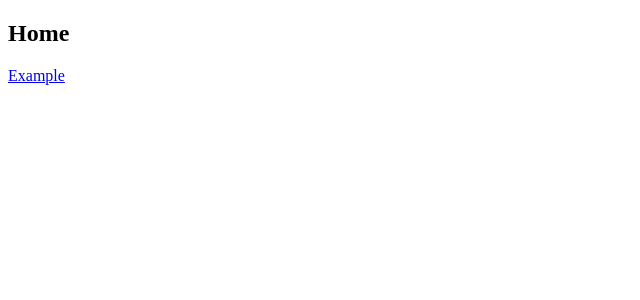
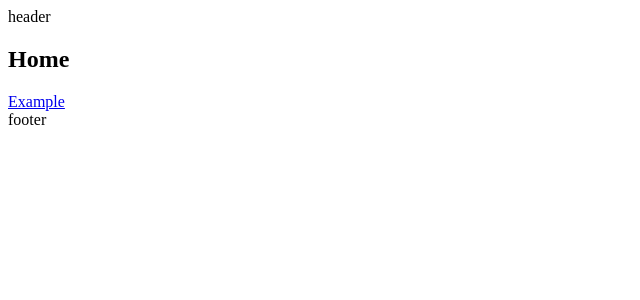
Before and after one commit to katherine0325/simple-client, a React (Create React App) app: page / in a window 1280 px wide. Shown: the top 300 px of the page, without its empty margins (0-640 px from the left). Built offline with nearby package versions, Linux system fonts and the light colour scheme; what alt would draw is missing.

Commit message:
add layout

```diff
--- a/src/App.js
+++ b/src/App.js
@@ -1,5 +1,7 @@
 import React from "react";
 import { BrowserRouter as Router, Route } from "react-router-dom";
+
+import DefaultLayout from './layout/default';
 
 import Home from './pages/home/Home';
 import Example from './pages/example/Example';
@@ -7,8 +9,9 @@ import Example from './pages/example/Example';
 const AppRouter = () => (
   <Router>
     <div>
-      <Route path="/" exact component={Home} />
-      <Route path="/example/" component={Example} />
+      <Route path="/home" exact component={Home} />
+      <DefaultLayout path="/" exact component={Home} />
+      <DefaultLayout path="/example" component={Example} />
     </div>
   </Router>
 );
--- /dev/null
+++ b/src/layout/default.js
@@ -0,0 +1,16 @@
+import React, { Component } from "react";
+import generateLayout from '../lib/generate-layout';
+
+class Default extends Component {
+    render() {
+        return (
+            <div>
+                <div>header</div>
+                <div>{this.props.children}</div>
+                <div>footer</div>
+            </div>
+        )
+    }
+}
+
+export default generateLayout(Default);
--- /dev/null
+++ b/src/lib/generate-layout.js
@@ -0,0 +1,12 @@
+import React from "react";
+import { Route } from "react-router-dom";
+
+export default Layout => {
+    return ({component: Component, ...rest}) => {
+        return (
+            <Route {...rest} render={matchProps => (
+                <Layout children={<Component {...matchProps} />}></Layout>
+            )} />
+        )
+    };
+}
```
Also changed, not shown: script/create-new-page.js (renamed from script/createNewPage.js), 1 other file (tests, documents, lock files or other folders).
